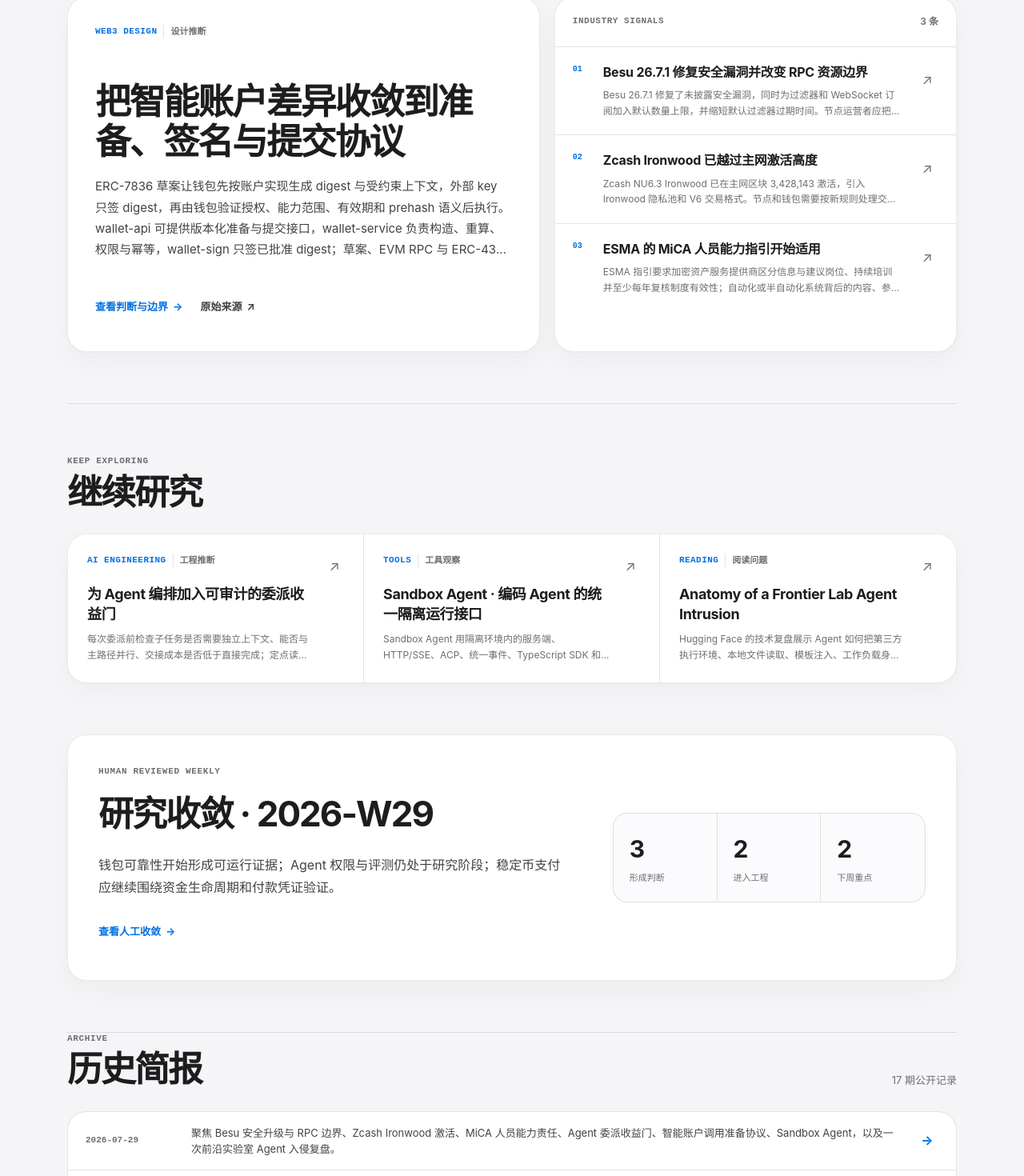
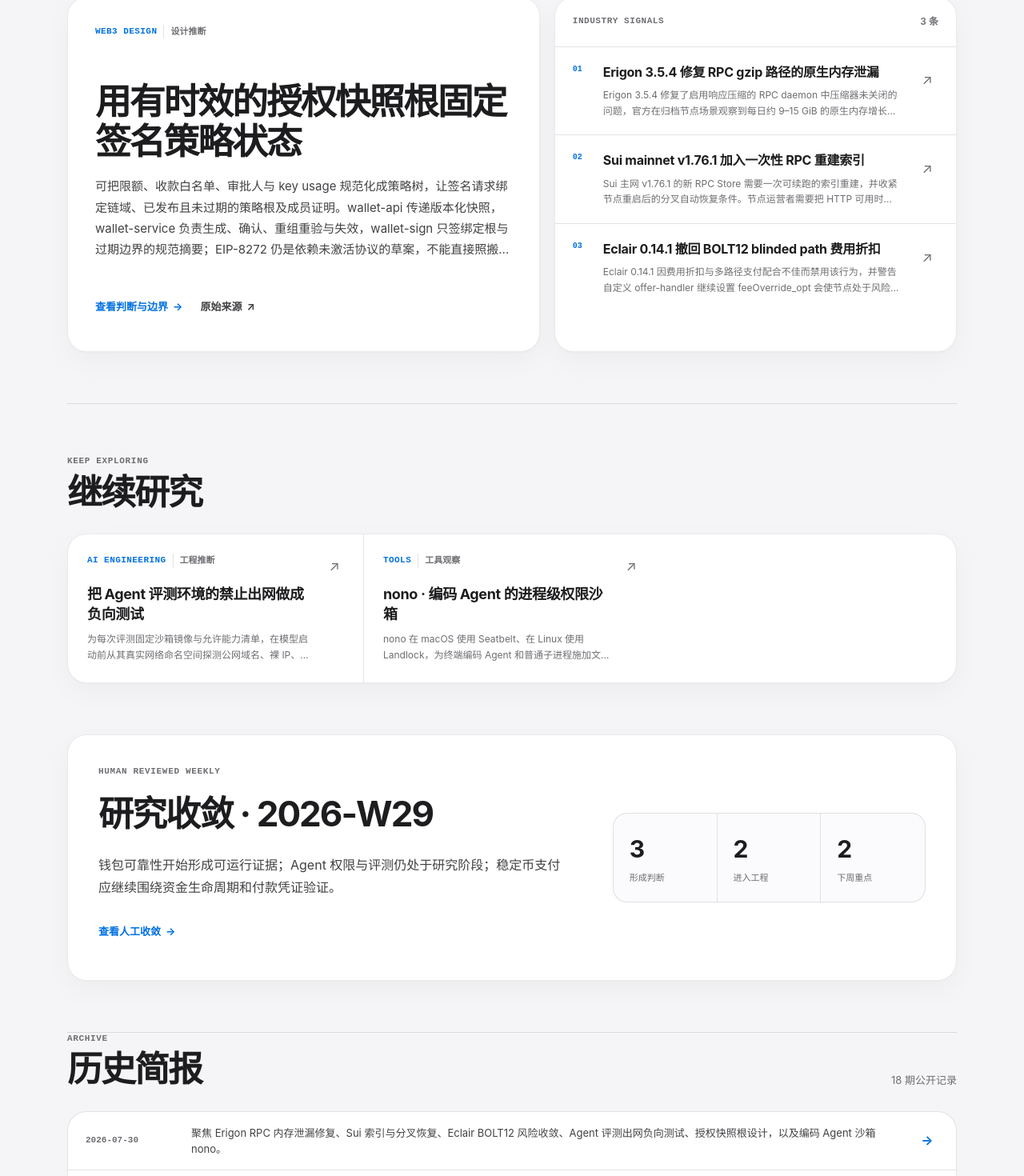
Before and after one commit to qianqiu0404/xiuqiu-site, a Vue app: page /radar in a window 1280 px wide. Shown: the part 509-1979 px from the top of the page at 80% size. Built offline with nearby package versions, Linux system fonts and the light colour scheme.

Commit message:
chore: daily radar 2026-07-30 (#35)

```diff
--- a/src/data/generatedRadars.ts
+++ b/src/data/generatedRadars.ts
@@ -5,6 +5,76 @@ export interface RadarItem { title: string; summary: string; sourceUrl?: string
 export interface DailyRadar { date: string; slug: string; title: string; summary: string; reviewStatus: 'automated'; generatedAt: string; sourceSections: string[]; missingSections: string[]; marketSignals: RadarItem[]; aiTip?: RadarItem; web3Design?: RadarItem; vibeProject?: RadarItem; readingPick?: RadarItem; sourceUrls: string[]; relatedProjectSlugs: string[] }
 
 export const dailyRadars: DailyRadar[] = [
+  {
+    "date": "2026-07-30",
+    "slug": "2026-07-30",
+    "title": "每日研究雷达 · 2026-07-30",
+    "summary": "聚焦 Erigon RPC 内存泄漏修复、Sui 索引与分叉恢复、Eclair BOLT12 风险收敛、Agent 评测出网负向测试、授权快照根设计，以及编码 Agent 沙箱 nono。",
+    "reviewStatus": "automated",
+    "generatedAt": "2026-07-30T07:03:23+08:00",
+    "sourceSections": [
+      "crypto",
+      "radar",
+      "vibe"
+    ],
+    "missingSections": [
+      "reading"
+    ],
+    "marketSignals": [
+      {
+        "title": "Erigon 3.5.4 修复 RPC gzip 路径的原生内存泄漏",
+        "summary": "Erigon 3.5.4 修复了启用响应压缩的 RPC daemon 中压缩器未关闭的问题，官方在归档节点场景观察到每日约 9–15 GiB 的原生内存增长。受影响的高流量 RPC 与归档节点应验证升级和内存曲线；该数据不应外推为共识错误、资金损失或远程代码执行。",
+        "sourceUrl": "https://github.com/erigontech/erigon/releases/tag/v3.5.4"
+      },
+      {
+        "title": "Sui mainnet v1.76.1 加入一次性 RPC 重建索引",
+        "summary": "Sui 主网 v1.76.1 的新 RPC Store 需要一次可续跑的索引重建，并收紧节点重启后的分叉自动恢复条件。节点运营者需要把 HTTP 可用时间、历史索引完整性和恢复策略纳入升级窗口；官方约 1.5 小时的估计仍取决于具体部署。",
+        "sourceUrl": "https://github.com/MystenLabs/sui/releases/tag/mainnet-v1.76.1"
+      },
+      {
+        "title": "Eclair 0.14.1 撤回 BOLT12 blinded path 费用折扣",
+        "summary": "Eclair 0.14.1 因费用折扣与多路径支付配合不佳而禁用该行为，并警告自定义 offer-handler 继续设置 feeOverride_opt 会使节点处于风险中。版本同时要求 Bitcoin Core 31.x，并加入多项防御性校验；官方未披露具体利用路径或既有资金损失。",
+        "sourceUrl": "https://github.com/ACINQ/eclair/releases/tag/v0.14.1"
+      }
+    ],
+    "aiTip": {
+      "title": "把 Agent 评测环境的禁止出网做成负向测试",
+      "summary": "为每次评测固定沙箱镜像与允许能力清单，在模型启动前从其真实网络命名空间探测公网域名、裸 IP、DNS、包代理和元数据地址，并要求全部失败；运行中记录被拒目标，结束后断言没有未声明连接。包缓存代理仍是可组合利用的出口，高风险评测还需要独立网络控制、最小凭据、异常检测和人工停机能力。",
+      "sourceUrl": "https://openai.com/index/hugging-face-model-evaluation-security-incident/"
+    },
+    "web3Design": {
+      "title": "用有时效的授权快照根固定签名策略状态",
+      "summary": "可把限额、收款白名单、审批人与 key usage 规范化成策略树，让签名请求绑定链域、已发布且未过期的策略根及成员证明。wallet-api 传递版本化快照，wallet-service 负责生成、确认、重组重验与失效，wallet-sign 只签绑定根与过期边界的规范摘要；EIP-8272 仍是依赖未激活协议的草案，不能直接照搬到生产链或其他账本。",
+      "sourceUrl": "https://eips.ethereum.org/EIPS/eip-8272"
+    },
+    "vibeProject": {
+      "title": "nono · 编码 Agent 的进程级权限沙箱",
+      "summary": "nono 在 macOS 使用 Seatbelt、在 Linux 使用 Landlock，为终端编码 Agent 和普通子进程施加文件系统与网络能力边界。本次固定 0.70.0 验证了本地文件访问负面探针，但没有连接真实 Agent、凭据或云环境；默认系统路径和网络策略仍需用实际 profile、nono why 与持续审计逐项核验。",
+      "sourceUrl": "https://github.com/nolabs-ai/nono"
+    },
+    "sourceUrls": [
+      "https://github.com/erigontech/erigon/releases/tag/v3.5.4",
+      "https://github.com/MystenLabs/sui/releases/tag/mainnet-v1.76.1",
+      "https://github.com/ACINQ/eclair/releases/tag/v0.14.1",
+      "https://github.com/ACINQ/eclair/blob/v0.14.1/docs/release-notes/eclair-v0.14.1.md",
+      "https://openai.com/index/hugging-face-model-evaluation-security-incident/",
+      "https://eips.ethereum.org/EIPS/eip-8272",
+      "https://github.com/nolabs-ai/nono",
+      "https://github.com/nolabs-ai/nono/releases/tag/v0.70.0",
+      "https://github.com/nolabs-ai/nono/blob/v0.70.0/README.md",
+      "https://api.github.com/repos/nolabs-ai/nono",
+      "https://api.github.com/repos/nolabs-ai/nono/releases/tags/v0.70.0",
+      "https://formulae.brew.sh/api/formula/nono.json",
+      "https://github.com/nolabs-ai/nono/issues/1502",
+      "https://github.com/nolabs-ai/nono/issues/1528",
+      "https://github.com/nolabs-ai/nono/blob/v0.70.0/LICENSE"
+    ],
+    "relatedProjectSlugs": [
+      "wallet-core",
+      "exchange-wallet-system",
+      "web3-wallet-engineer-lab"
+    ]
+  },
   {
     "date": "2026-07-29",
     "slug": "2026-07-29",
```
Also changed, not shown: content/radar/2026-07-30.md (added, +52 -0 lines), 1 other file (tests, documents, lock files or other folders).
